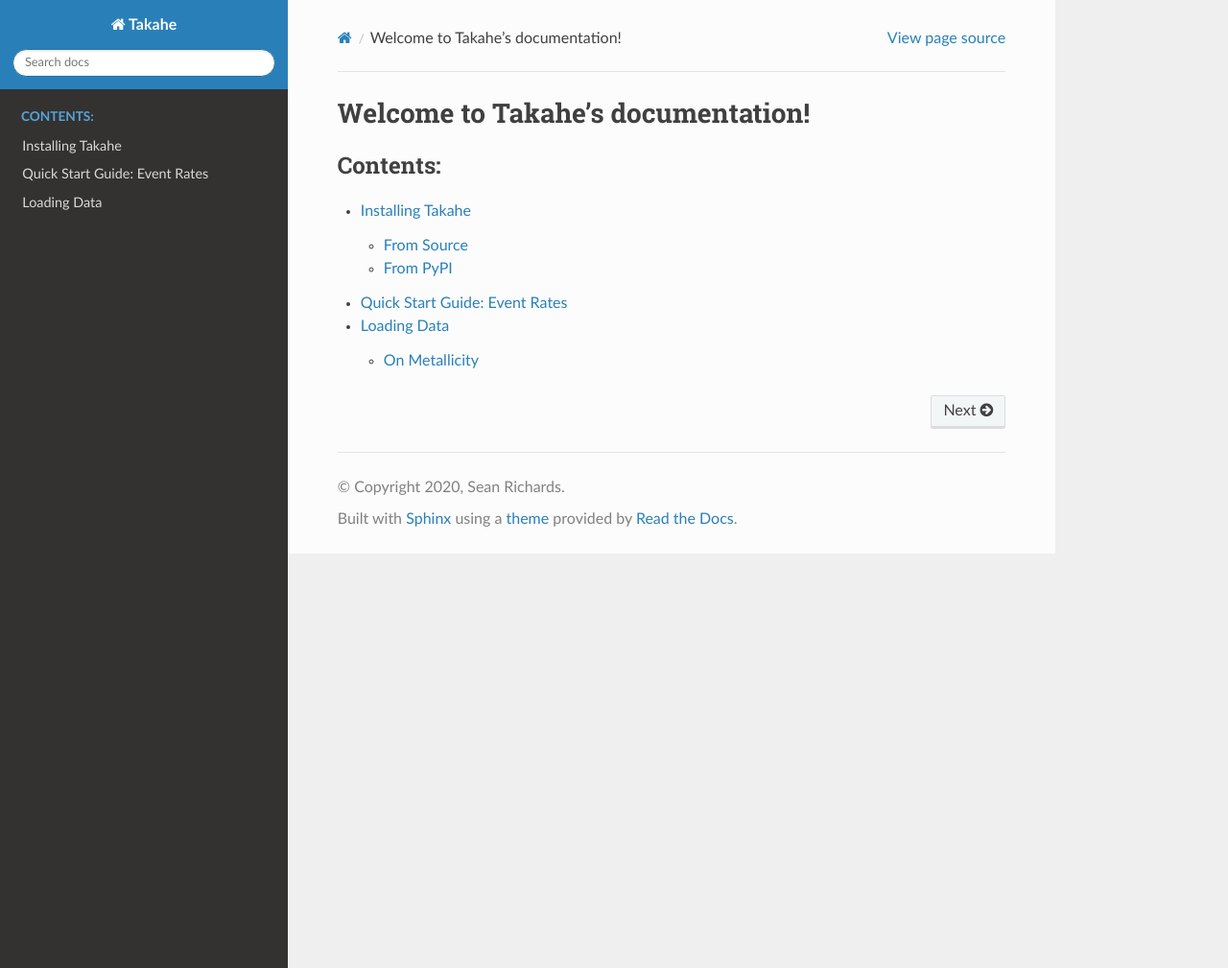
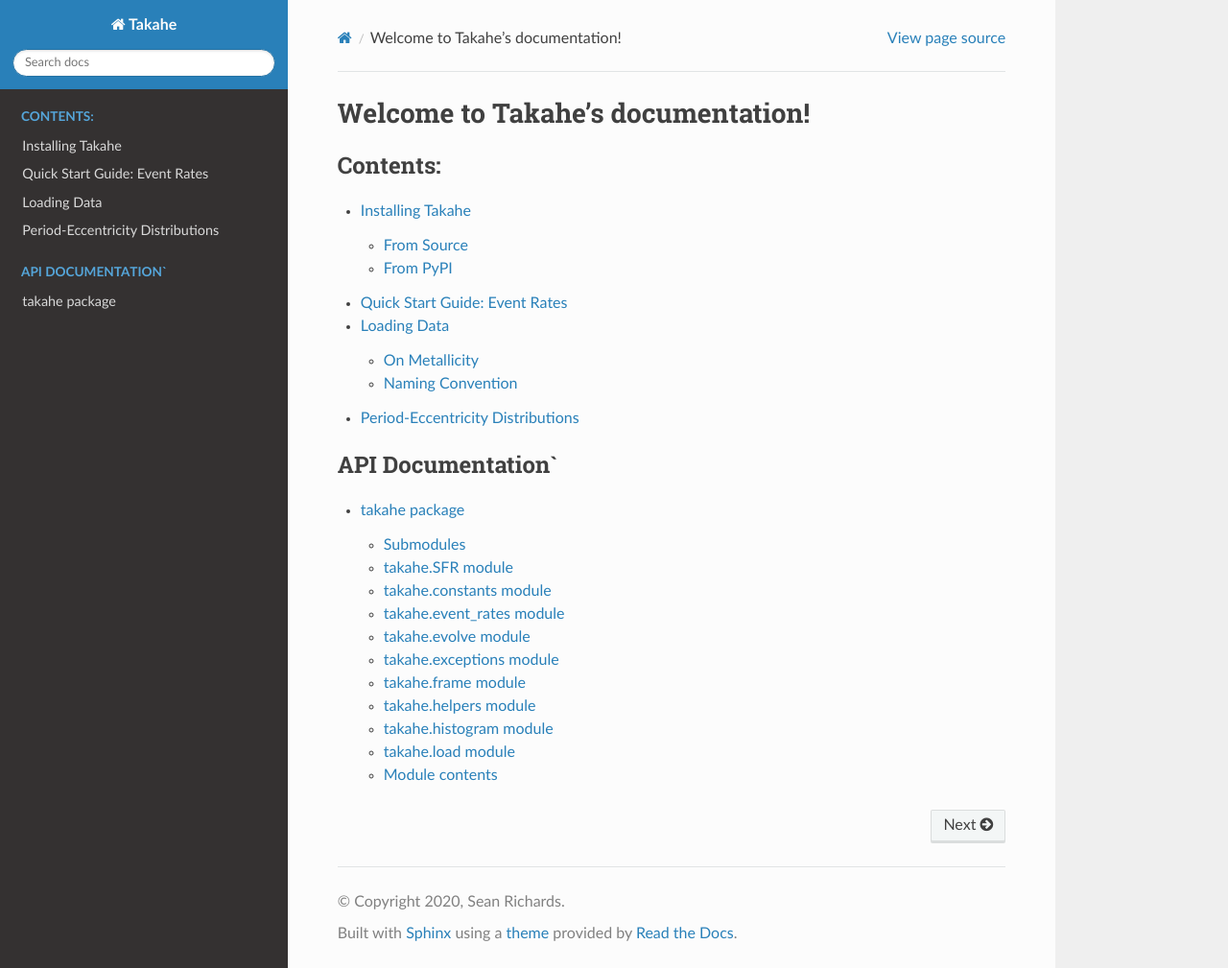
Before and after one commit to Krytic/Takahe, a Sphinx documentation site: the page built from docs/index.rst, in a window 1280 px wide and 1009 px high. Shown: the whole window at 96% size. Built offline with Sphinx 7.4.7 and the Read the Docs theme 2.0.0, drawn with Linux system fonts in a browser that asks for light colours.

```diff
--- a/docs/conf.py
+++ b/docs/conf.py
@@ -11,9 +11,9 @@ import sphinx_rtd_theme
 # add these directories to sys.path here. If the directory is relative to the
 # documentation root, use os.path.abspath to make it absolute, like shown here.
 #
-# import os
-# import sys
-# sys.path.insert(0, os.path.abspath('.'))
+import os
+import sys
+sys.path.insert(0, os.path.abspath('.'))
 
 
 # -- Project information -----------------------------------------------------
@@ -30,8 +30,13 @@ author = 'Sean Richards'
 # ones.
 extensions = [
     'recommonmark',
-    'sphinx_rtd_theme'
+    'sphinx_rtd_theme',
+    'sphinx.ext.autodoc',
+    'sphinx.ext.napoleon',
+    'sphinx.ext.autosectionlabel'
 ]
+
+autosectionlabel_prefix_document = True
 
 # Add any paths that contain templates here, relative to this directory.
 templates_path = ['_templates']
@@ -39,7 +44,7 @@ templates_path = ['_templates']
 # List of patterns, relative to source directory, that match files and
 # directories to ignore when looking for source files.
 # This pattern also affects html_static_path and html_extra_path.
-exclude_patterns = ['_build', 'Thumbs.db', '.DS_Store']
+exclude_patterns = ['_build', 'Thumbs.db', '.DS_Store', 'source/modules.rst']
 
 
 # -- Options for HTML output -------------------------------------------------
--- a/docs/index.rst
+++ b/docs/index.rst
@@ -13,3 +13,10 @@ Welcome to Takahe's documentation!
    usage/installation
    usage/quickstart
    usage/loading
+   usage/pe_dists
+
+.. toctree::
+   :maxdepth: 2
+   :caption: API Documentation`
+
+   source/takahe
--- /dev/null
+++ b/docs/source/modules.rst
@@ -0,0 +1,7 @@
+takahe
+======
+
+.. toctree::
+   :maxdepth: 4
+
+   takahe
--- /dev/null
+++ b/docs/source/takahe.rst
@@ -0,0 +1,86 @@
+takahe package
+==============
+
+Submodules
+----------
+
+takahe.SFR module
+-----------------
+
+.. automodule:: takahe.SFR
+   :members:
+   :undoc-members:
+   :show-inheritance:
+
+takahe.constants module
+-----------------------
+
+.. automodule:: takahe.constants
+   :members:
+   :undoc-members:
+   :show-inheritance:
+
+takahe.event\_rates module
+--------------------------
+
+.. automodule:: takahe.event_rates
+   :members:
+   :undoc-members:
+   :show-inheritance:
+
+takahe.evolve module
+--------------------
+
+.. automodule:: takahe.evolve
+   :members:
+   :undoc-members:
+   :show-inheritance:
+
+takahe.exceptions module
+------------------------
+
+.. automodule:: takahe.exceptions
+   :members:
+   :undoc-members:
+   :show-inheritance:
+
+takahe.frame module
+-------------------
+
+.. automodule:: takahe.frame
+   :members:
+   :undoc-members:
+   :show-inheritance:
+
+takahe.helpers module
+---------------------
+
+.. automodule:: takahe.helpers
+   :members:
+   :undoc-members:
+   :show-inheritance:
+
+takahe.histogram module
+-----------------------
+
+.. automodule:: takahe.histogram
+   :members:
+   :undoc-members:
+   :show-inheritance:
+
+takahe.load module
+------------------
+
+.. automodule:: takahe.load
+   :members:
+   :undoc-members:
+   :show-inheritance:
+
+
+Module contents
+---------------
+
+.. automodule:: takahe
+   :members:
+   :undoc-members:
+   :show-inheritance:
--- /dev/null
+++ b/docs/usage/pe_dists.rst
@@ -0,0 +1,4 @@
+Period-Eccentricity Distributions
+=================================
+
+Takahe is also capable of generating complex period-eccentricity distributions.
```
Also changed, not shown: docs/usage/loading.rst (+7 -0 lines).
